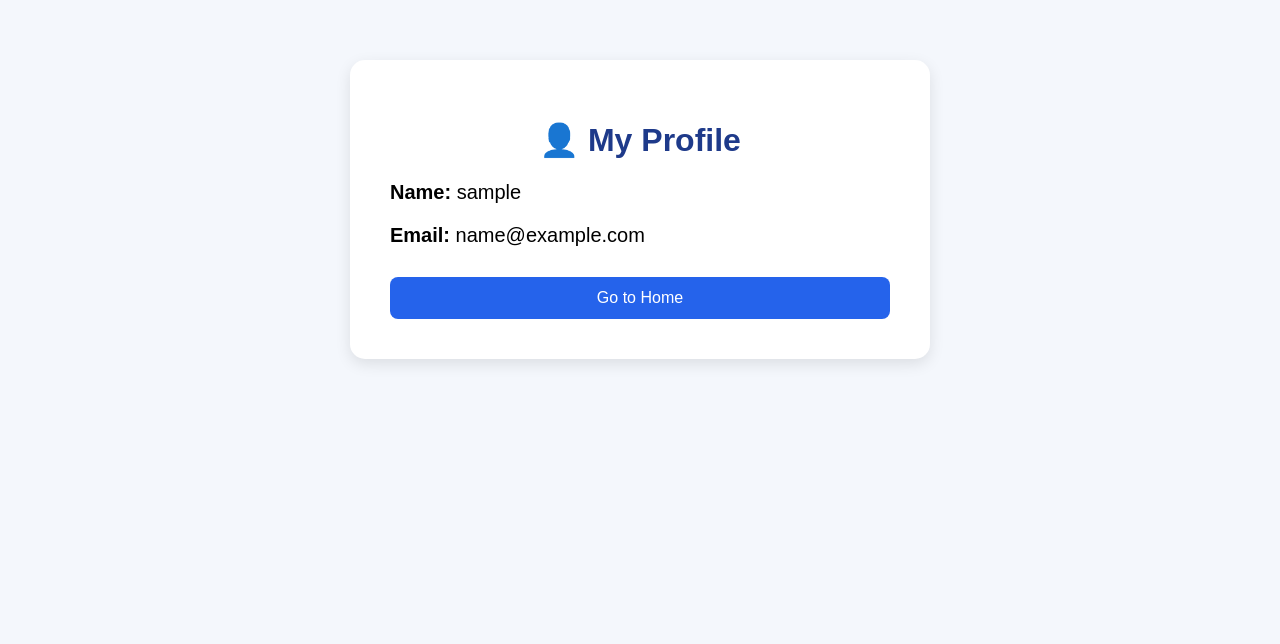
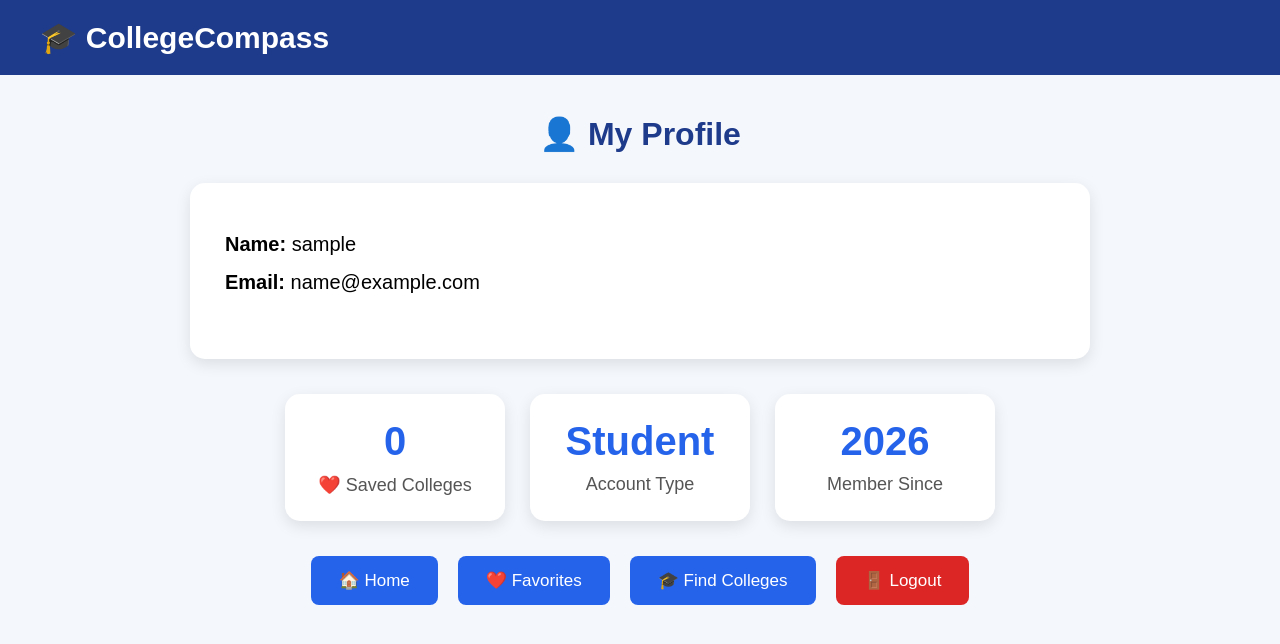
Before and after one commit to Shreyansh-Sharma23/CollegeCompass, a Flask app: page /profile in a window 1280 px wide. Shown: the top 644 px of the page. Run offline with Flask 3, Linux system fonts and the light colour scheme; the visitor is signed in with stand-in values (Sample User, id 1); data that the repository does not hold is empty.

Commit message:
Implement user authentication and profile management

```diff
--- a/app.py
+++ b/app.py
@@ -615,10 +615,26 @@ def profile():
     if "user_id" not in session:
         return redirect("/login")
 
+    conn = sqlite3.connect("college.db")
+    cursor = conn.cursor()
+
+    cursor.execute("SELECT COUNT(*) FROM favorites")
+
+    favorite_count = cursor.fetchone()[0]
+
+    conn.close()
+
     return render_template(
         "profile.html",
         name=session["user_name"],
-        email=session["user_email"]
+        email=session["user_email"],
+        favorite_count=favorite_count
     )
+@app.route("/logout")
+def logout():
+
+    session.clear()
+
+    return redirect("/")
 if __name__ == "__main__":
     app.run(debug=True)
--- a/templates/profile.html
+++ b/templates/profile.html
@@ -3,43 +3,115 @@
 
 <head>
 
-<title>My Profile</title>
+    <title>My Profile - CollegeCompass</title>
 
     <style>
 
+        *{
+            margin:0;
+            padding:0;
+            box-sizing:border-box;
+            font-family:Arial,sans-serif;
+        }
+
         body{
-    font-family:Arial;
             background:#f4f7fc;
         }
 
+        nav{
+            background:#1e3a8a;
+            color:white;
+            padding:20px 40px;
+        }
+
+        nav h2{
+            font-size:30px;
+        }
+
         .container{
-    width:500px;
-    margin:60px auto;
+            width:90%;
+            max-width:900px;
+            margin:40px auto;
+        }
+
+        h1{
+            color:#1e3a8a;
+            margin-bottom:30px;
+            text-align:center;
+        }
+
+        .profile-card{
             background:white;
-    padding:40px;
+            padding:35px;
             border-radius:15px;
             box-shadow:0 5px 15px rgba(0,0,0,.1);
         }
 
-h1{
-    color:#1e3a8a;
-    text-align:center;
+        .profile-info{
+            margin-bottom:30px;
         }
 
-p{
+        .profile-info p{
             font-size:20px;
-    margin-top:20px;
+            margin:15px 0;
+        }
+
+        .stats{
+            display:flex;
+            justify-content:center;
+            gap:25px;
+            flex-wrap:wrap;
+            margin:35px 0;
+        }
+
+        .stat-card{
+            background:white;
+            width:220px;
+            padding:25px;
+            border-radius:15px;
+            text-align:center;
+            box-shadow:0 5px 15px rgba(0,0,0,.1);
+        }
+
+        .stat-card h2{
+            color:#2563eb;
+            font-size:40px;
+            margin-bottom:10px;
+        }
+
+        .stat-card p{
+            font-size:18px;
+            color:#555;
+        }
+
+        .buttons{
+            display:flex;
+            justify-content:center;
+            gap:20px;
+            flex-wrap:wrap;
+            margin-top:35px;
         }
 
         .btn{
-    display:block;
-    margin-top:30px;
+            text-decoration:none;
             background:#2563eb;
             color:white;
-    text-decoration:none;
-    padding:12px;
-    text-align:center;
+            padding:14px 28px;
             border-radius:8px;
+            font-size:17px;
+            transition:.3s;
+        }
+
+        .btn:hover{
+            background:#1d4ed8;
+        }
+
+        .logout{
+            background:#dc2626;
+        }
+
+        .logout:hover{
+            background:#b91c1c;
         }
 
     </style>
@@ -48,17 +120,75 @@ p{
 
 <body>
 
+<nav>
+
+    <h2>🎓 CollegeCompass</h2>
+
+</nav>
+
 <div class="container">
 
     <h1>👤 My Profile</h1>
+
+    <div class="profile-card">
+
+        <div class="profile-info">
 
             <p><strong>Name:</strong> {{ name }}</p>
 
             <p><strong>Email:</strong> {{ email }}</p>
 
+        </div>
+
+    </div>
+
+    <div class="stats">
+
+        <div class="stat-card">
+
+            <h2>{{ favorite_count }}</h2>
+
+            <p>❤️ Saved Colleges</p>
+
+        </div>
+
+        <div class="stat-card">
+
+            <h2>Student</h2>
+
+            <p>Account Type</p>
+
+        </div>
+
+        <div class="stat-card">
+
+            <h2>2026</h2>
+
+            <p>Member Since</p>
+
+        </div>
+
+    </div>
+
+    <div class="buttons">
+
         <a href="/" class="btn">
-Go to Home
+            🏠 Home
         </a>
+
+        <a href="/favorites" class="btn">
+            ❤️ Favorites
+        </a>
+
+        <a href="/colleges" class="btn">
+            🎓 Find Colleges
+        </a>
+
+        <a href="/logout" class="btn logout">
+            🚪 Logout
+        </a>
+
+    </div>
 
 </div>
 
```
Lines whose indentation alone changed are shown as unchanged.
